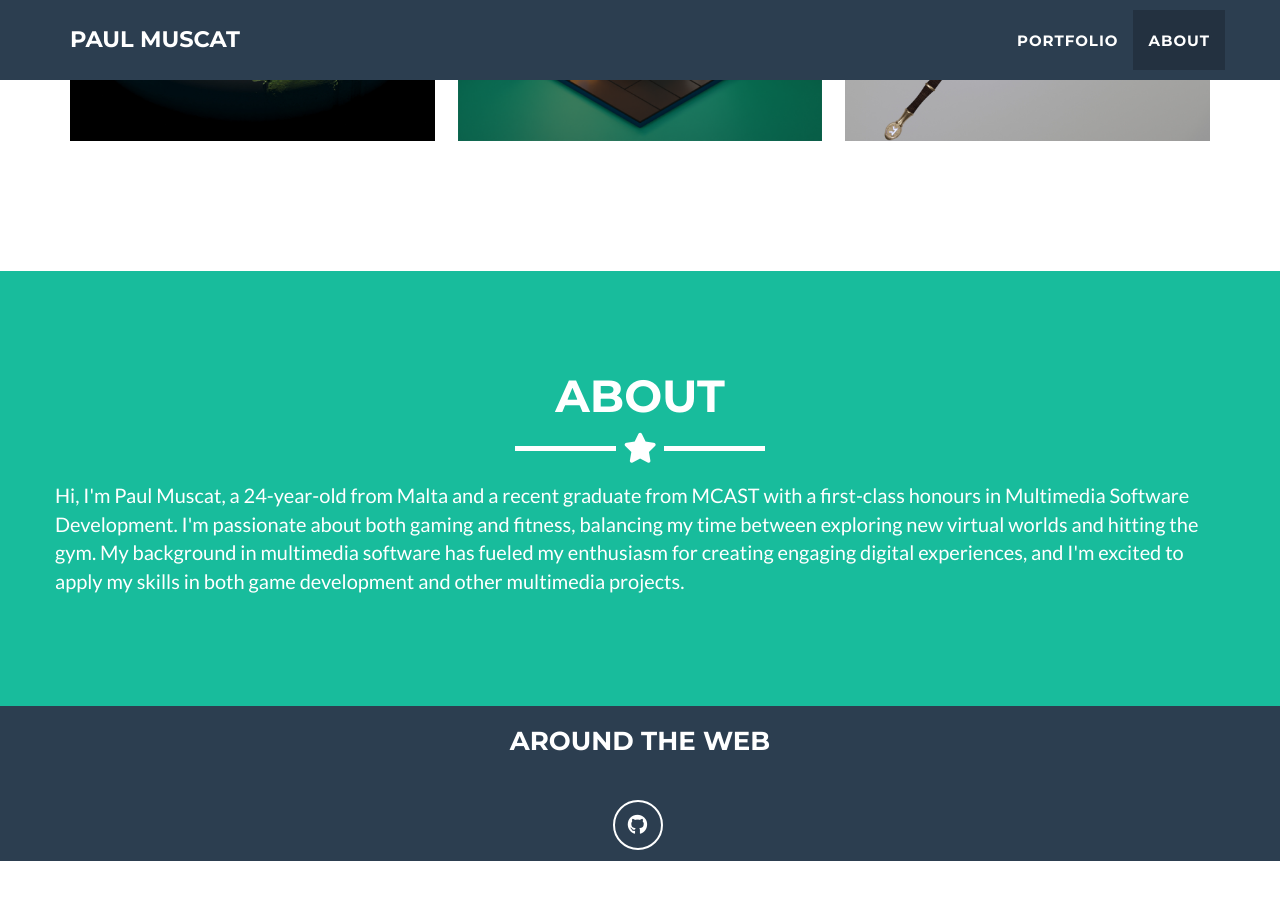
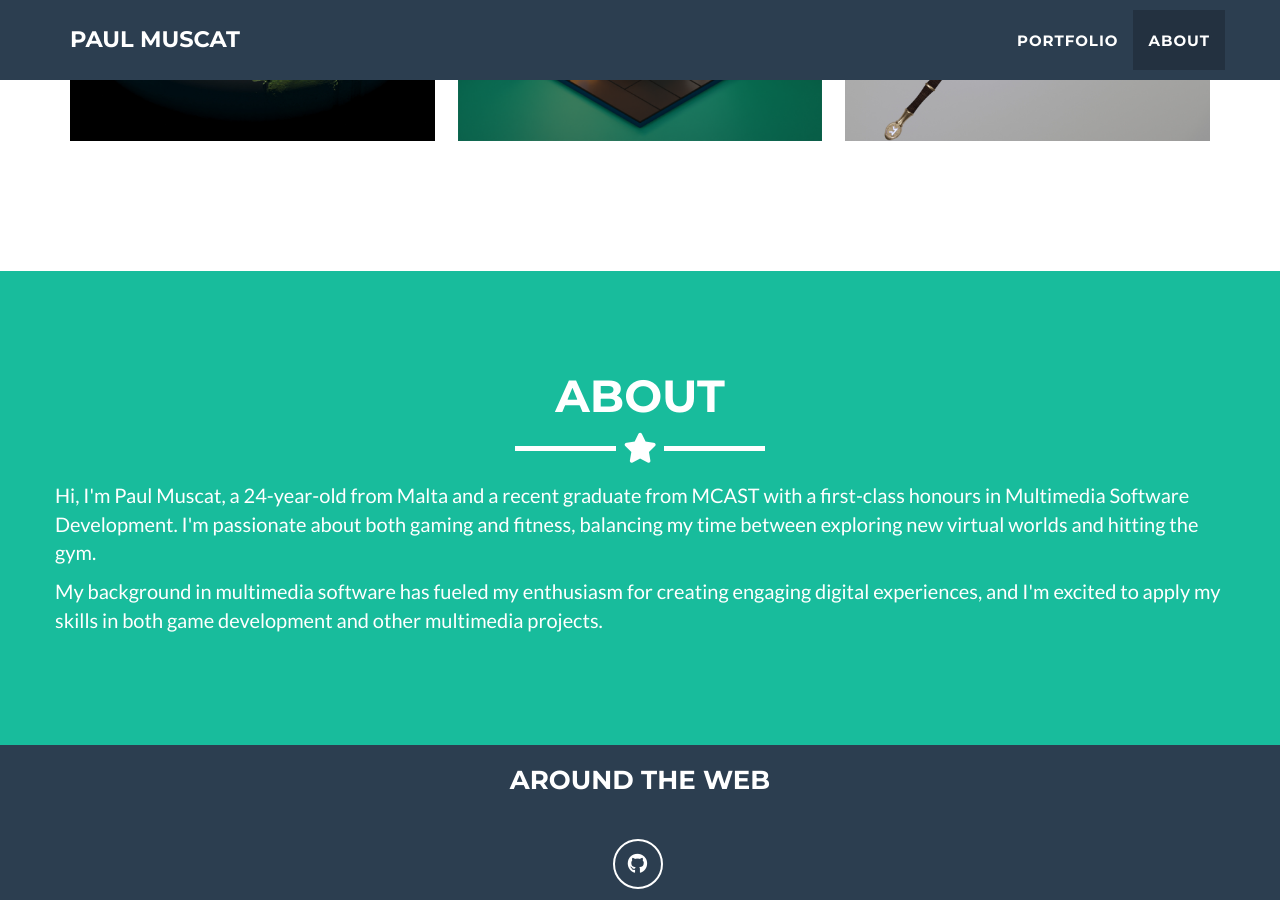
Before and after one commit to PaulMuscat2407/PaulMuscat2407.github.io, a Jekyll site: the page built from _posts/2024-08-31-Thesis-Project.markdown, in a window 1280 px wide and 900 px high, scrolled down 1795 px. Built offline with Jekyll 4.4.1, drawn with Linux system fonts in a browser that asks for light colours; before the commit the page ends 2656 px from its top, so only the background shows below that.

```diff
--- a/_includes/about.html
+++ b/_includes/about.html
@@ -12,6 +12,8 @@
         <p>
           Hi, I'm Paul Muscat, a 24-year-old from Malta and a recent graduate from MCAST with a first-class honours in Multimedia Software Development.
           I'm passionate about both gaming and fitness, balancing my time between exploring new virtual worlds and hitting the gym.
+        </p>
+        <p>
           My background in multimedia software has fueled my enthusiasm for creating engaging digital experiences, and I'm excited to apply my skills in both game development and other multimedia projects.
         </p>
       </div>
--- a/_posts/2024-08-23-Sword-Render.markdown
+++ b/_posts/2024-08-23-Sword-Render.markdown
@@ -4,5 +4,5 @@ modal-id: 1
 date: 2024-08-23
 img: Sword.png
 alt: image-alt
-description: my first Blender project, where I followed a tutorial to create a detailed 3D sword. This project introduced me to the basics of Blender and helped me understand fundamental techniques in 3D modeling and rendering.
+description: My first Blender project, where I followed a tutorial to create a detailed 3D sword. This project introduced me to the basics of Blender and helped me understand fundamental techniques in 3D modeling and rendering.
 ---
--- a/_posts/2024-08-24-Room-Render.markdown
+++ b/_posts/2024-08-24-Room-Render.markdown
@@ -4,5 +4,5 @@ modal-id: 2
 date: 2024-08-24
 img: Room Render.png
 alt: image-alt
-description:  is my second Blender project, where I followed a tutorial to create a simple, stylized room. This project helped me learn how to use Blender more effectively and improve my skills in 3D modeling and rendering.
+description: My second Blender project, where I followed a tutorial to create a simple, stylized room. This project helped me learn how to use Blender more effectively and improve my skills in 3D modeling and rendering.
 ---
--- a/_posts/2024-08-26-Potato-Pursuit.markdown
+++ b/_posts/2024-08-26-Potato-Pursuit.markdown
@@ -3,6 +3,12 @@ layout: default
 modal-id: 4
 date: 2024-08-26
 img: cabin.png
+images:
+    - Potato-1.png
+    - Potato-2.png
+    - Potato-3.png
+    - Potato-4.png
+    - Potato-5.png
 alt: image-alt
 description: Potato Pursuit is a 2D top-down arena shooter where players face increasingly challenging waves of enemies. The game features fast-paced action and strategic combat as players navigate the arena, combating diverse foes that become tougher with each wave. The objective is to survive as long as possible while managing the escalating difficulty of enemy attacks.
 ---
--- a/_posts/2024-08-28-Hunting-Game.markdown
+++ b/_posts/2024-08-28-Hunting-Game.markdown
@@ -3,6 +3,12 @@ layout: default
 modal-id: 6
 date: 2024-08-28
 img: circus.png
+images:
+    - Hunt-1.png
+    - Hunt-2.png
+    - Hunt-3.png
+    - Hunt-4.png
+    - Hunt-5.png
 alt: image-alt
 description:  I developed a hunting game where players track and hunt animals in a natural environment. The animals follow simple routines, such as feeding, drinking, and resting, and move between different areas to meet these needs. They have basic sensory abilities, like sight and sound, which allow them to detect the player's presence. Depending on the type of animal, their reactions vary; predators might chase the player, while prey will flee if they sense danger. The game emphasizes straightforward, realistic animal behaviors to create an engaging hunting experience.
 ---
```
Also changed, not shown: img/portfolio/Hunt-1.png (added), img/portfolio/Hunt-2.png (added), img/portfolio/Hunt-3.png (added), img/portfolio/Hunt-4.png (added), img/portfolio/Hunt-5.png (added), img/portfolio/Potato-1.png (added), img/portfolio/Potato-2.png (added), img/portfolio/Potato-3.png (added), img/portfolio/Potato-4.png (added), img/portfolio/Potato-5.png (added).
